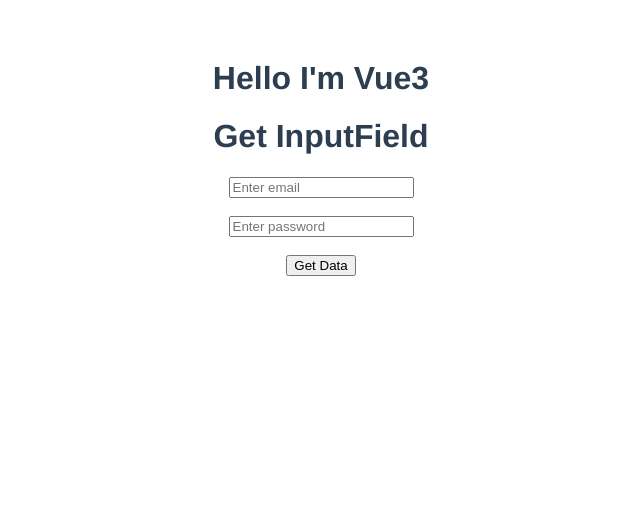
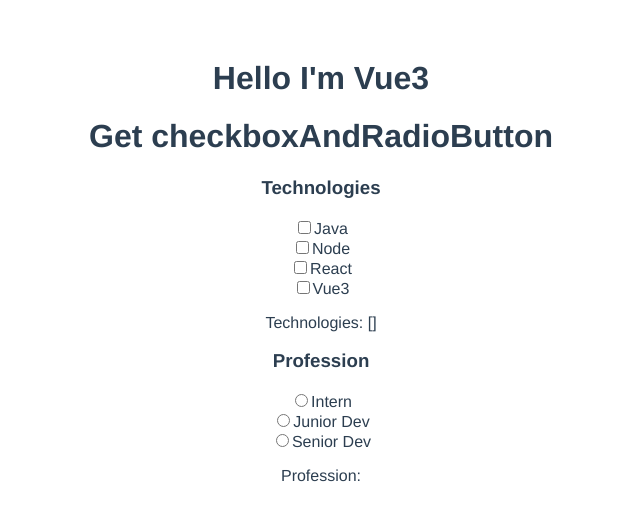
Before and after one commit to mofachhalhossain/Vue-For-Beginner, a Vue app: page / in a window 1280 px wide. Shown: the top 520 px of the page, without its empty margins (319-959 px from the left). Built offline with nearby package versions, Linux system fonts and the light colour scheme.

Commit message:
CheckBoxAndRadioButton

```diff
--- a/src/App.vue
+++ b/src/App.vue
@@ -5,7 +5,8 @@
   <!-- <DefineMethod /> -->
   <!-- <Events /> -->
   <!-- <TwoWayBinding /> -->
-  <InputField />
+  <!-- <InputField /> -->
+  <CheckboxAndRadioButton />
 </template>
 
 <script>
@@ -14,7 +15,8 @@
 /* import DefineMethod from "./components/DefineMethod.vue"; */
 /* import Events from "./components/Events.vue"; */
 /* import TwoWayBinding from "./components/TwoWayBinding.vue"; */
-import InputField from "./components/InputField.vue";
+/* import InputField from "./components/InputField.vue"; */
+import CheckboxAndRadioButton from "./components/CheckboxAndRadioButton.vue";
 
 export default {
   name: "App",
@@ -24,7 +26,8 @@
     /* DefineMethod, */
     /* Events, */
     /* TwoWayBinding, */
-    InputField,
+    /* InputField, */
+    CheckboxAndRadioButton,
   },
 };
 </script>
--- /dev/null
+++ b/src/components/CheckboxAndRadioButton.vue
@@ -0,0 +1,35 @@
+<template>
+  <h1>Get checkboxAndRadioButton</h1>
+  <h3>Technologies</h3>
+  <input type="checkbox" value="java" id="java" v-model="technology" />
+  <label>Java</label><br />
+  <input type="checkbox" value="node" id="node" v-model="technology" />
+  <label>Node</label><br />
+  <input type="checkbox" value="React" id="React" v-model="technology" />
+  <label>React</label><br />
+  <input type="checkbox" value="Vue3" id="Vue3" v-model="technology" />
+  <label>Vue3</label>
+  <p>Technologies: {{ technology }}</p>
+  <h3>Profession</h3>
+  <input type="radio" value="intern" id="intern" v-model="profession" />
+  <label>Intern</label><br />
+  <input type="radio" value="juniorDev" id="juniorDev" v-model="profession" />
+  <label>Junior Dev</label><br />
+  <input type="radio" value="seniorDev" id="seniorDev" v-model="profession" />
+  <label>Senior Dev</label><br />
+  <p>Profession: {{ profession }}</p>
+</template>
+
+<script>
+export default {
+  name: "CheckboxAndRadioButton",
+  data() {
+    return {
+      technology: [],
+      profession: "",
+    };
+  },
+};
+</script>
+
+<style scoped></style>
```
